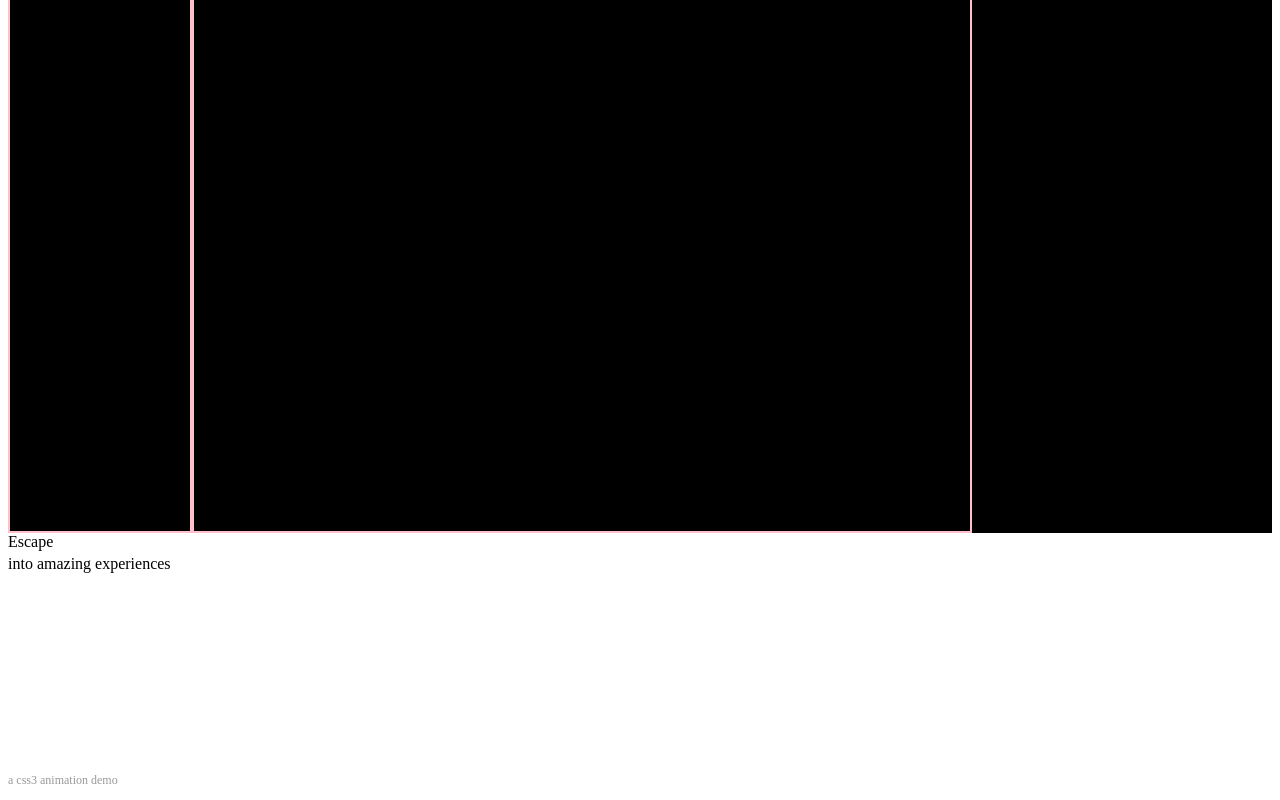
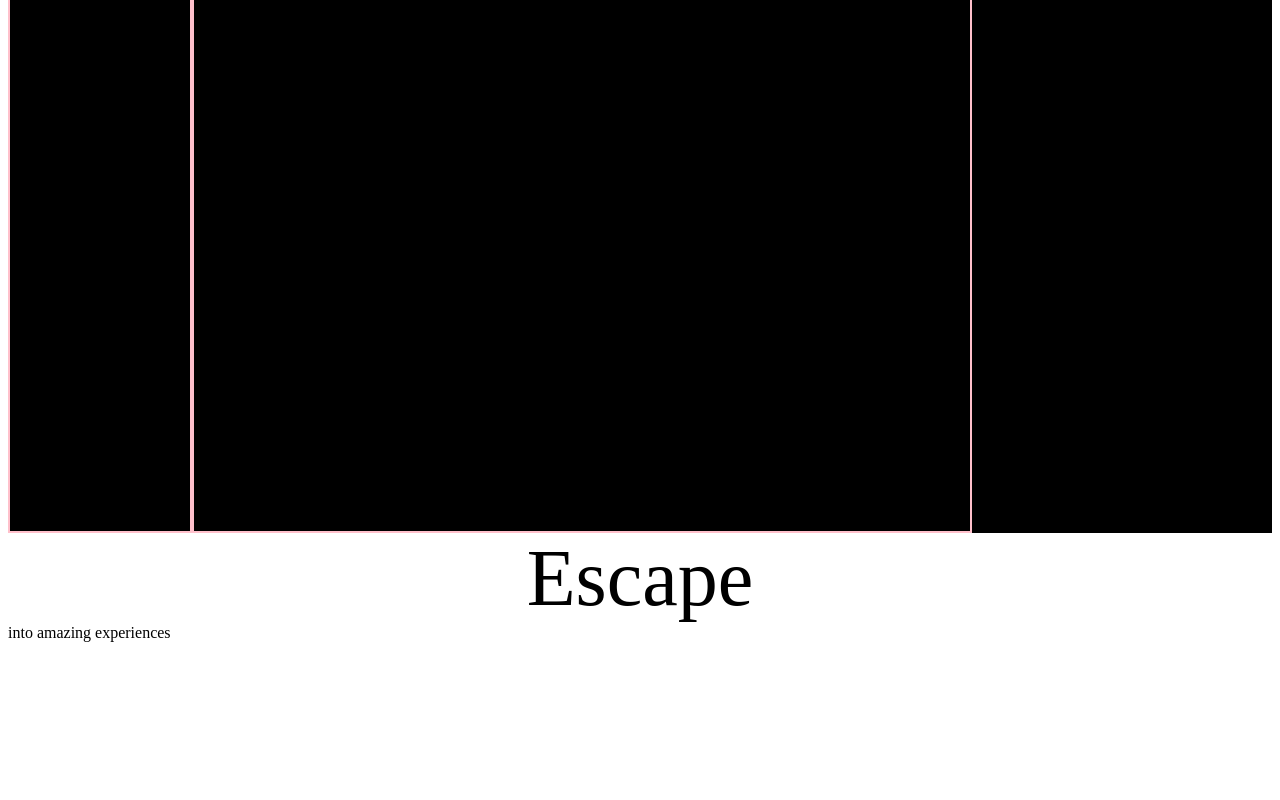
Before and after one commit to daravyderouen/deployLab2, a website: page public/store.html in a window 1280 px wide. Shown: the part 915-1715 px from the top of the page. After the commit the page ends 1565 px from the top, so only its background shows below. Drawn offline with Linux system fonts and the light colour scheme.

Commit message:
CSS errors

```diff
--- a/public/store.html
+++ b/public/store.html
@@ -92,7 +92,7 @@
 </div>
 
 
-<p class="footerP">a css3 animation demo</p>
+
 
 </footer>
 </html>
--- a/public/style.css
+++ b/public/style.css
@@ -89,7 +89,7 @@ nav {
     height: 100px;
     width: 100%;
     text-align: center;
-    border: 2px solid #f69c55;
+
 }
 .span1 {
     display: table-cell;
@@ -97,7 +97,10 @@ nav {
 }
 
 .footerDiv {
-    display:inline-block;
+    font-size: 10vh;
+    display:flex;
+    justify-content: center;
+    align-content: center;
     overflow:hidden;
     white-space:nowrap;
   }
@@ -140,10 +143,3 @@ nav {
       80% {opacity:1;}
       100% {opacity:0;width:355px;}
   }
-
-
-.footerP {
-    font-size:12px;
-    color:#999;
-    margin-top:200px;
-  }
```
